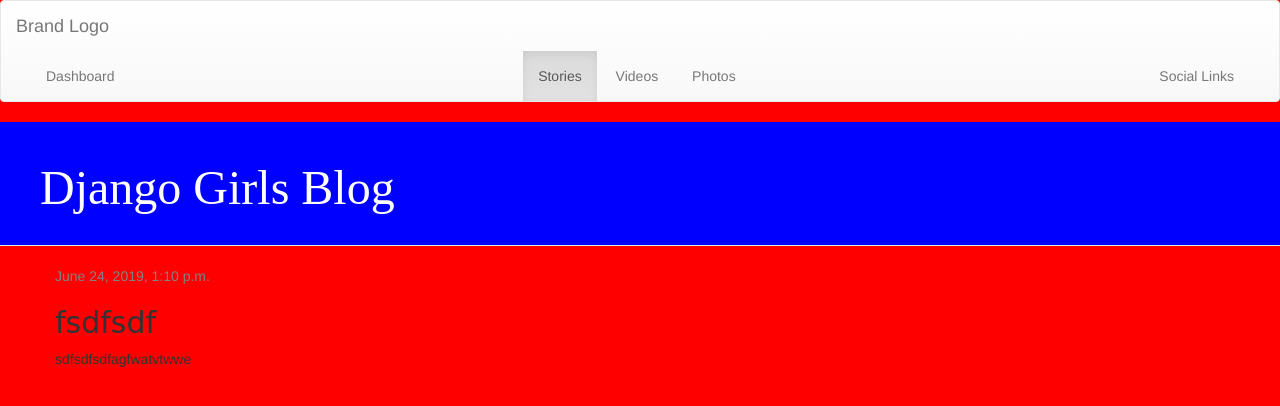
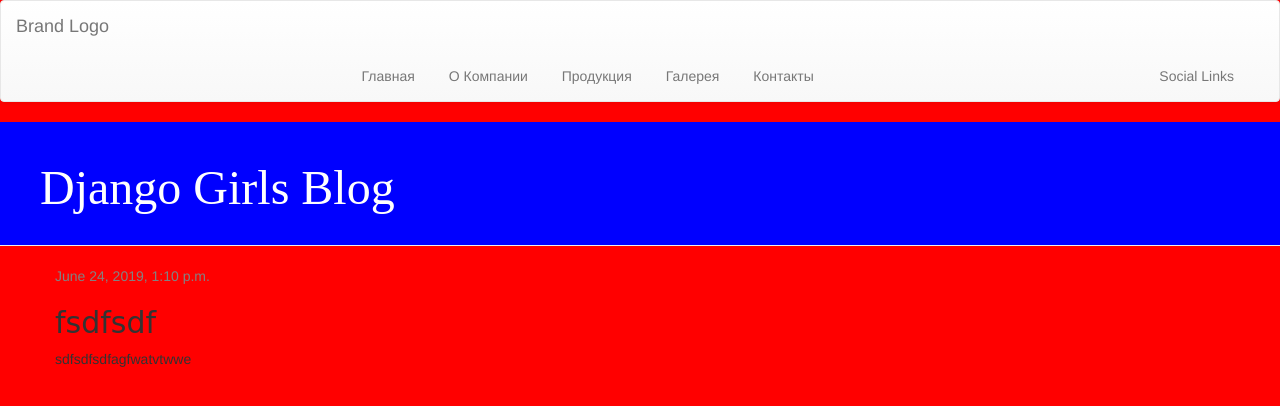
Before and after one commit to PolyAtomicIon/site-for-kanat, a Django app: page /post/7/ in a window 1280 px wide. Shown: the top 406 px of the page. Run offline with Django 3.2, Linux system fonts and the light colour scheme; data comes from the database, SQL or seed files in the repository; some libraries are stand-ins or nearby versions.

Commit message:
lv commit

```diff
--- a/blog/static/css/blog.css
+++ b/blog/static/css/blog.css
@@ -12,7 +12,6 @@ h1 a, h2 a {
     float: none;
     display: inline-block;
 }
-
 
 body {
     background-color: red;
--- a/blog/templates/blog/base.html
+++ b/blog/templates/blog/base.html
@@ -25,10 +25,11 @@
             <!-- Collect the nav links, forms, and other content for toggling -->
             <div class="collapse navbar-collapse" id="bs-example-navbar-collapse-1">
                 <ul class="nav navbar-nav">
-                <li class="pull-left"><a href="#">Dashboard</a></li>
-                <li class="active"><a href="#">Stories</a></li>
-                <li><a href="#">Videos</a></li>
-                <li><a href="#">Photos</a></li>
+                    <li><a href="#">Главная</a></li>
+                    <li><a href="#">О Компании</a></li>
+                    <li><a href="#">Продукция</a></li>
+                    <li><a href="#">Галерея</a></li>
+                    <li><a href="#">Контакты</a></li>
                     <li class="social pull-right"><a href="#">Social Links</a></li>
                 </ul>
             </div><!-- /.navbar-collapse -->
```
Lines whose indentation alone changed are shown as unchanged.
